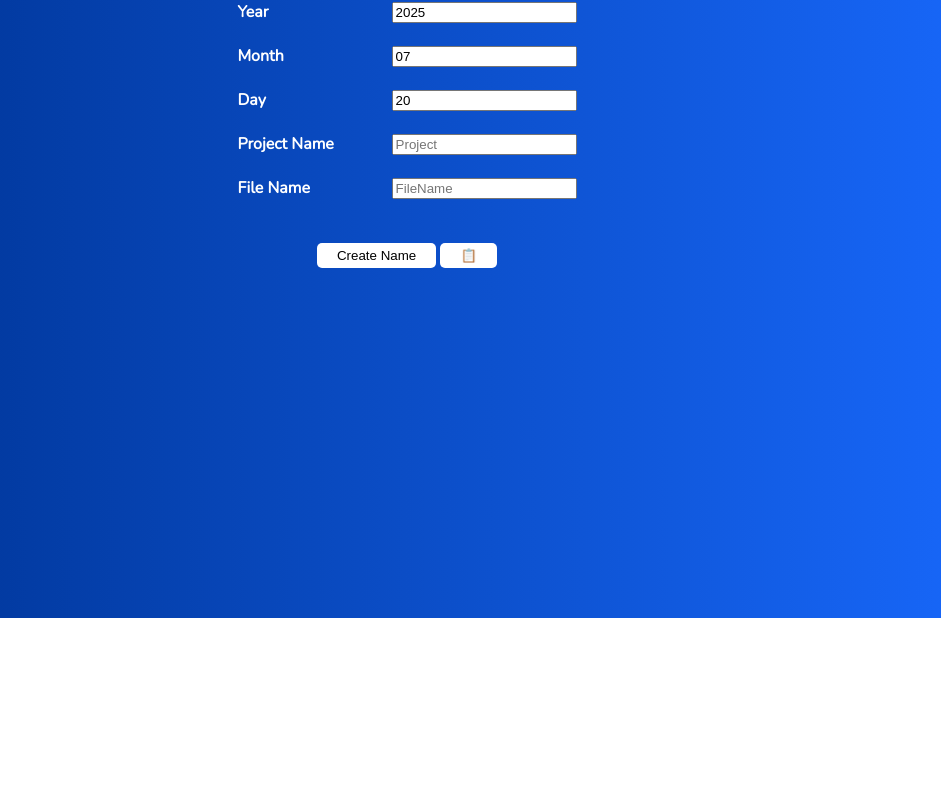
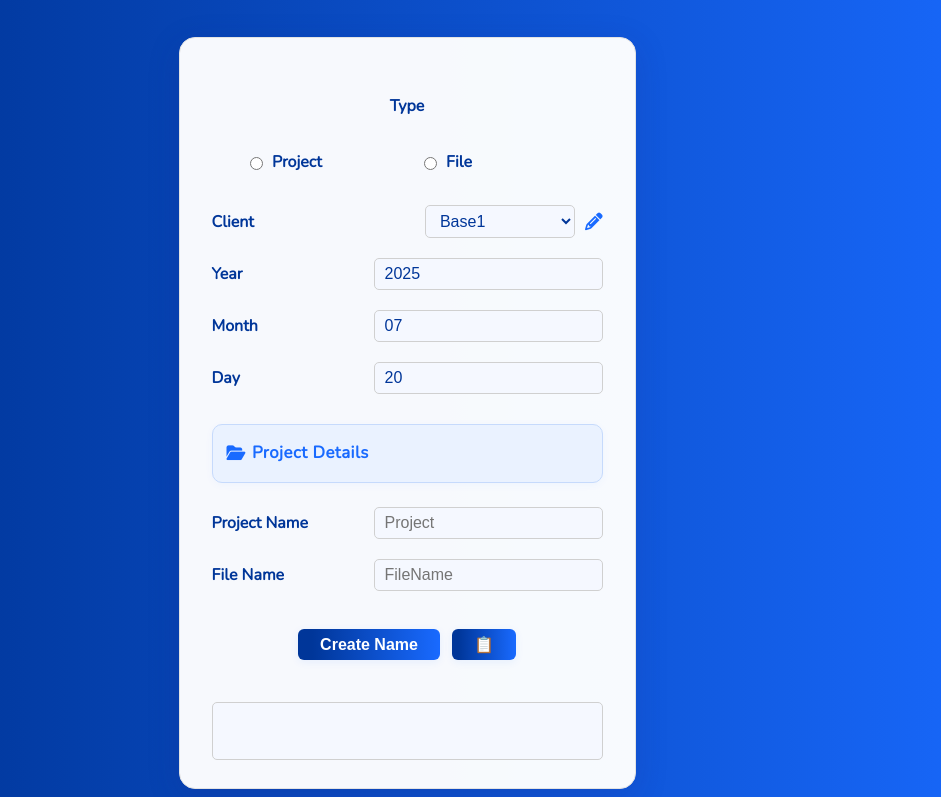
Before and after one commit to danpetersen-ghub/NameGenerator, a website: page namegenerator/index.html in a window 1280 px wide. Shown: the part 182-979 px from the top of the page, without its empty margins (233-1174 px from the left). Before the commit the page ends 800 px from the top, so only its background shows below. Drawn offline with nearby package versions, Linux system fonts and the light colour scheme.

Commit message:
AI clean up UI

```diff
--- a/namegenerator/index.html
+++ b/namegenerator/index.html
@@ -4,6 +4,7 @@
 <!--[if IE 8]>         <html class="no-js lt-ie9"> <![endif]-->
 <!--[if gt IE 8]>      <html class="no-js"> <!--<![endif]-->
 <html>
+
 <head>
     <meta charset="utf-8">
     <meta http-equiv="X-UA-Compatible" content="IE=edge">
@@ -26,7 +27,7 @@
     <link rel="apple-touch-icon" sizes="144x144" href="favicon/apple-icon-144x144.png">
     <link rel="apple-touch-icon" sizes="152x152" href="favicon/apple-icon-152x152.png">
     <link rel="apple-touch-icon" sizes="180x180" href="favicon/apple-icon-180x180.png">
-        <link rel="icon" type="image/png" sizes="192x192"  href="favicon/android-icon-192x192.png">
+    <link rel="icon" type="image/png" sizes="192x192" href="favicon/android-icon-192x192.png">
     <link rel="icon" type="image/png" sizes="32x32" href="favicon/favicon-32x32.png">
     <link rel="icon" type="image/png" sizes="96x96" href="favicon/favicon-96x96.png">
     <link rel="icon" type="image/png" sizes="16x16" href="favicon/favicon-16x16.png">
@@ -38,18 +39,45 @@
     <meta name="msapplication-TileImage" content="/ms-icon-144x144.png">
     <meta name="theme-color" content="#ffffff">
     <style>
-            .hidden {display:none;}
-            .center {text-align: center;}
-            label { width: 150px !important;display:inline-block;   }
-            body { font-family: 'Nunito', sans-serif; background: linear-gradient(90deg,  #003699 10%,  #196AFF 100%); color: #FFF; text-align: center; z-index: 0; }
-            select { width: 150px;
+        .hidden {
+            display: none;
+        }
+
+        .center {
+            text-align: center;
+        }
+
+        label {
+            width: 150px !important;
+            display: inline-block;
+        }
+
+        body {
+            font-family: 'Nunito', sans-serif;
+            background: linear-gradient(90deg, #003699 10%, #196AFF 100%);
+            color: #FFF;
+            text-align: center;
+            z-index: 0;
+        }
+
+        select {
+            width: 150px;
             background: #FFF;
             border: 1px solid #e3e3e3;
             border-radius: 2px;
             margin: 0px 0px 0px 20px;
         }
-            h4 {margin-bottom:0px;}
-            h1, label, h4 {    text-align: left;}
+
+        h4 {
+            margin-bottom: 0px;
+        }
+
+        h1,
+        label,
+        h4 {
+            text-align: left;
+        }
+
         .modal {
 
             min-width: 40%;
@@ -60,7 +88,7 @@
             top: 30%;
             position: fixed;
             border-radius: 2%;
-                box-shadow:20px 20px 50px grey;
+            box-shadow: 20px 20px 50px grey;
             border: 1px solid;
             padding: 5px;
 
@@ -87,109 +115,267 @@
             position: absolute;
             margin: 5px;
         }
+
         #modal-content {
             color: #003699;
 
         }
+
         button {
             padding: 4px 20px;
             border: 0px;
             background: #FFF;
             border-radius: 5px;
-                line-height:17px;
+            line-height: 17px;
         }
+
         button:hover {
             border: 1px #FFF;
-                color:#FFF;
+            color: #FFF;
             background: #003699;
 
         }
 
-            #edit_client:hover  {
+        #edit_client:hover {
             border: 1px #FFF;
-                color:#003699;
-            }
-            #edit_client {
-                    margin-left:20px;
+            color: #003699;
         }
 
+        #edit_client {
+            margin-left: 20px;
+        }
 
+        /* Modern card and form styles */
+        .form-card {
+            background: rgba(255, 255, 255, 0.97);
+            border-radius: 16px;
+            box-shadow: 0 8px 32px 0 rgba(31, 38, 135, 0.18);
+            padding: 36px 32px 28px 32px;
+            min-width: 340px;
+            max-width: 400px;
+            margin: 40px 0 0 0;
+            color: #003699;
+            display: flex;
+            flex-direction: column;
+            gap: 14px;
+            border: 1px solid #e3e3e3;
+        }
+
+        .form-row {
+            display: flex;
+            align-items: center;
+            justify-content: space-between;
+            gap: 12px;
+            margin-bottom: 6px;
+        }
+
+        .form-row label {
+            min-width: 110px;
+            text-align: left;
+            color: #003699;
+            font-weight: 600;
+            font-size: 1rem;
+        }
+
+        .form-row input,
+        .form-row select {
+            flex: 1;
+            padding: 6px 10px;
+            border-radius: 5px;
+            border: 1px solid #d0d0d0;
+            font-size: 1rem;
+            background: #f5f8ff;
+            color: #003699;
+        }
+
+        .radio-group {
+            display: flex;
+            gap: 24px;
+            justify-content: center;
+            margin-bottom: 18px;
+        }
+
+        .radio-group label {
+            font-weight: 600;
+            color: #003699;
+            font-size: 1rem;
+            display: flex;
+            align-items: center;
+            gap: 6px;
+        }
+
+        .button-row {
+            display: flex;
+            gap: 12px;
+            justify-content: center;
+            margin: 18px 0 10px 0;
+        }
+
+        button {
+            padding: 7px 22px;
+            border: none;
+            background: linear-gradient(90deg, #003699 10%, #196AFF 100%);
+            color: #fff;
+            border-radius: 6px;
+            font-size: 1rem;
+            font-weight: 600;
+            cursor: pointer;
+            transition: background 0.2s, color 0.2s;
+            box-shadow: 0 2px 8px rgba(25, 106, 255, 0.08);
+        }
+
+        button:hover {
+            background: #fff;
+            color: #003699;
+            border: 1px solid #003699;
+        }
+
+        #edit_client {
+            color: #196AFF;
+            cursor: pointer;
+            font-size: 1.1rem;
+            margin-left: 2px;
+            transition: color 0.2s;
+        }
+
+        #edit_client:hover {
+            color: #003699;
+        }
+
+        .output-box {
+            margin-top: 18px;
+            min-height: 36px;
+            background: #f5f8ff;
+            color: #003699;
+            border-radius: 5px;
+            border: 1px solid #d0d0d0;
+            padding: 10px;
+            font-size: 1.1rem;
+            text-align: left;
+            word-break: break-all;
+        }
+
+        .project-section {
+            background: #eaf2ff;
+            border-radius: 10px;
+            padding: 16px 14px 10px 14px;
+            margin: 10px 0 10px 0;
+            border: 1px solid #c6dafc;
+            box-shadow: 0 2px 8px rgba(25, 106, 255, 0.04);
+            display: flex;
+            flex-direction: column;
+            gap: 8px;
+        }
+
+        .project-section-label {
+            font-size: 1.05rem;
+            font-weight: 700;
+            color: #196AFF;
+            margin-bottom: 8px;
+            display: flex;
+            align-items: center;
+            gap: 6px;
+            letter-spacing: 0.5px;
+        }
+
+        @media (max-width: 600px) {
+            .form-card {
+                min-width: unset;
+                width: 98vw;
+                padding: 18px 6vw 18px 6vw;
+            }
+
+            .form-row label {
+                min-width: 80px;
+                font-size: 0.95rem;
+            }
+        }
     </style>
 </head>
+
 <body>
     <!--[if lt IE 7]>
             <p class="browsehappy">You are using an <strong>outdated</strong> browser. Please <a href="#">upgrade your browser</a> to improve your experience.</p>
         <![endif]-->
+
+    <body>
         <section id="title-area">
-    <h1 class="center">File NameGen</h1>
-
+            <h1 class="center" style="margin-top:40px;font-size:2.5rem;letter-spacing:2px;">File NameGen</h1>
+            <p style="text-align:center;opacity:0.85;margin-bottom:30px;">Generate standardized project and file names
+                with ease</p>
         </section>
-<section id="form-area" >
-    <h4 class="center"Type</h4>
-
-
-        <input type="radio" id="00" name="Type" value="Project" >
-        <label for="00" >Project</label> <br>
-
-        <input type="radio" id="01" name="Type" value="File" >
-        <label for="01">File</label>
-
-
-  <br><br>
-
-
+        <section id="form-area" style="display:flex;justify-content:center;align-items:flex-start;">
+            <div class="form-card">
+                <h4 class="center" style="margin-bottom:20px;">Type</h4>
+                <div class="radio-group">
+                    <label>
+                        <input type="radio" id="00" name="Type" value="Project">
+                        Project
+                    </label>
+                    <label>
+                        <input type="radio" id="01" name="Type" value="File">
+                        File
+                    </label>
+                </div>
+                <div class="form-row">
                     <label for="0C">Client</label>
+                    <div style="display:flex;align-items:center;gap:8px;">
                         <select id="0C">
                             <option value="Base1">Base1</option>
                             <option value="Base2">Base2</option>
                             <option value="Base3">Base3</option>
                         </select>
-    <i class="fa fa-pencil" id="edit_client"></i>
-        <br><br>
-
-    <label for="0A" >Year</label>
-    <input type="text" id="0A" name="name01" ><br><br>
-
-    <label for="0B" >Month</label>
-    <input type="text" id="0B" name="name02"><br><br>
-
-    <label for="0H" >Day</label>
-    <input   id="0H" name="name02"> <br ><br  >
-
-    <label class="projectOnly" for="0D" >JIRA Code</label>
-    <input class="projectOnly" type="text" id="0D" name="name02" placeholder="ABC-123"><br class="projectOnly" ><br class="projectOnly">
-
-    <label class="projectOnly" for="0E" >Projector Code</label>
-    <input class="projectOnly" type="text" id="0E" name="name02"><br class="projectOnly" ><br class="projectOnly">
-
-
-    <label  for="0F" >Project Name</label>
-    <input   type="text" id="0F" name="name02" placeholder="Project"><br ><br >
-
-    <label for="0G" >File Name</label>
-    <input type="text" id="0G" name="name02" placeholder="FileName"><br><br>
-
-    <br>
-
+                        <i class="fa fa-pencil" id="edit_client" title="Edit clients"></i>
+                    </div>
+                </div>
+                <div class="form-row">
+                    <label for="0A">Year</label>
+                    <input type="text" id="0A" name="name01" placeholder="YYYY">
+                </div>
+                <div class="form-row">
+                    <label for="0B">Month</label>
+                    <input type="text" id="0B" name="name02" placeholder="MM">
+                </div>
+                <div class="form-row">
+                    <label for="0H">Day</label>
+                    <input id="0H" name="name02" placeholder="DD">
+                </div>
+                <div class="project-section">
+                    <div class="project-section-label"><i class="fa fa-folder-open"></i> Project Details</div>
+                    <div class="form-row projectOnly">
+                        <label for="0D">JIRA Code</label>
+                        <input type="text" id="0D" name="name02" placeholder="ABC-123">
+                    </div>
+                    <div class="form-row projectOnly">
+                        <label for="0E">Projector Code</label>
+                        <input type="text" id="0E" name="name02" placeholder="Code">
+                    </div>
+                </div>
+                <div class="form-row">
+                    <label for="0F">Project Name</label>
+                    <input type="text" id="0F" name="name02" placeholder="Project">
+                </div>
+                <div class="form-row">
+                    <label for="0G">File Name</label>
+                    <input type="text" id="0G" name="name02" placeholder="FileName">
+                </div>
+                <div class="button-row">
                     <button id="CTA" onclick="createName();">Create Name</button>
-    <button onclick="copyToClipboard()" >&#128203;</button>
-
-    <br><br>
-   <div contenteditable="true" id="output"></div>
+                    <button onclick="copyToClipboard()" title="Copy to clipboard">&#128203;</button>
+                </div>
+                <div id="output" contenteditable="true" class="output-box"></div>
+            </div>
         </section>
-<section id="modal-area" >
+        <section id="modal-area">
             <div class="modal-background"></div>
-    <div class="modal" >
+            <div class="modal">
                 <div>
                     <i id="modal-close" class="far fa-window-close"></i>
-            <section id="modal-content" >
-
-            </section>
+                    <section id="modal-content"></section>
                 </div>
             </div>
         </section>
+        <script src="script.js"></script>
+    </body>
 
-      <script src="script.js" >  </script>
-
-    </body>
 </html>
```
Lines whose indentation alone changed are shown as unchanged.
